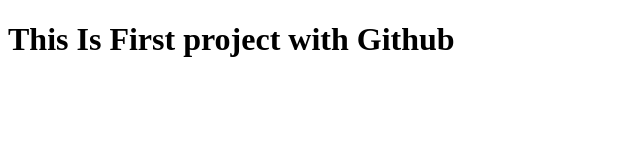
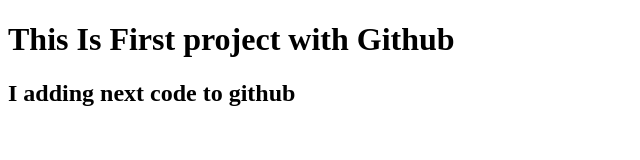
Before and after one commit to mriponm/web2, a plain HTML site: page index.html in a window 1280 px wide. Shown: the whole page, without its empty margins (0-640 px from the left). Drawn offline with Linux system fonts and the light colour scheme.

Commit message:
learning push

```diff
--- a/index.html
+++ b/index.html
@@ -7,5 +7,6 @@
 </head>
 <body>
     <h1> This Is First project with Github</h1>
+    <h2> I adding next code to github</h2>
 </body>
 </html>
```
